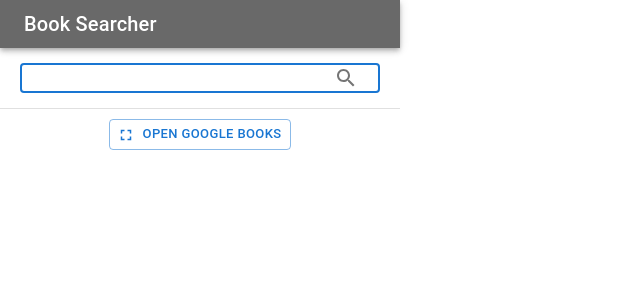
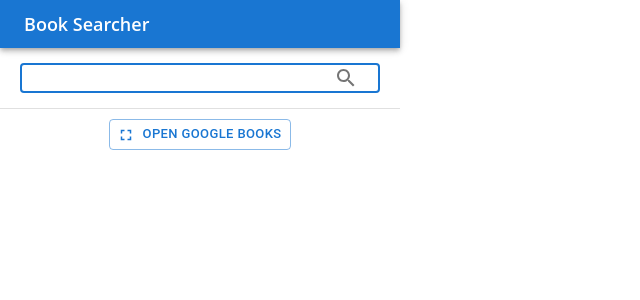
Before and after one commit to nigimitama/book-searcher, a React (Vite) app: page / in a window 1280 px wide. Shown: the top 300 px of the page, without its empty margins (0-640 px from the left). Built offline with nearby package versions, Linux system fonts and the light colour scheme.

Commit message:
feature: Headerのデザインを変更

```diff
--- a/src/components/Header.tsx
+++ b/src/components/Header.tsx
@@ -1,19 +1,17 @@
 import React from 'react'
 import AppBar from '@mui/material/AppBar'
 import Toolbar from '@mui/material/Toolbar'
-import Typography from '@mui/material/Typography'
 
 
 export const Header: React.FC = () => {
   return (
     <AppBar
       position="static"
-      sx={{ backgroundColor: "dimgray" }}
     >
       <Toolbar variant="dense">
-        <Typography variant="h6" color="inherit" component="div">
+        <span style={{ fontSize: 18, fontWeight: 600 }}>
           Book Searcher
-        </Typography>
+        </span>
       </Toolbar>
     </AppBar>
   )
```
